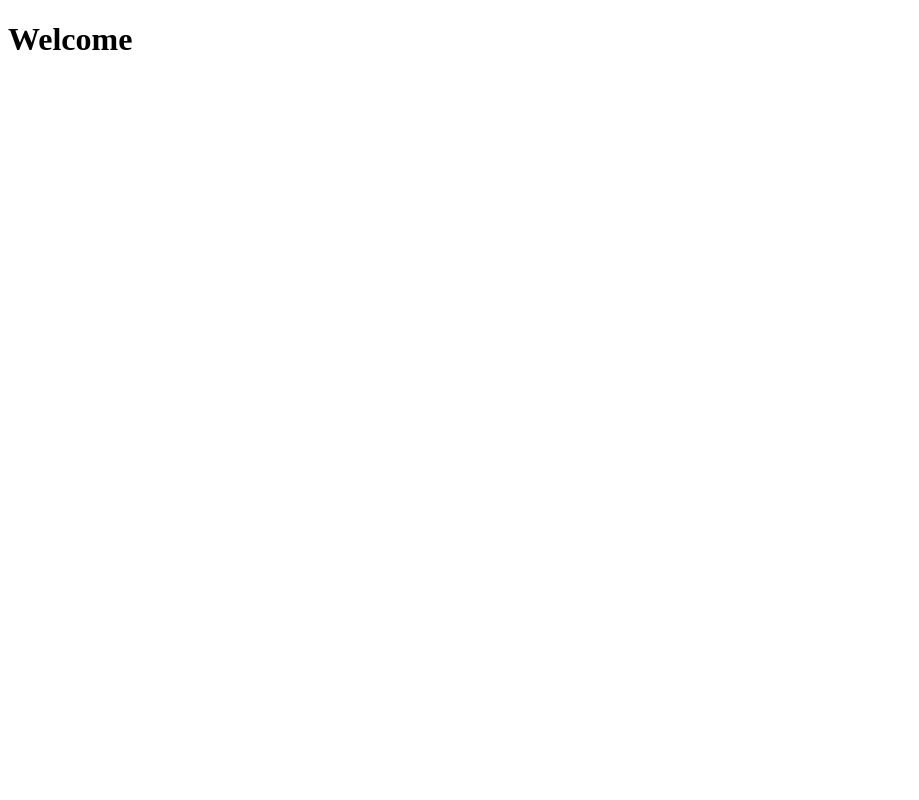
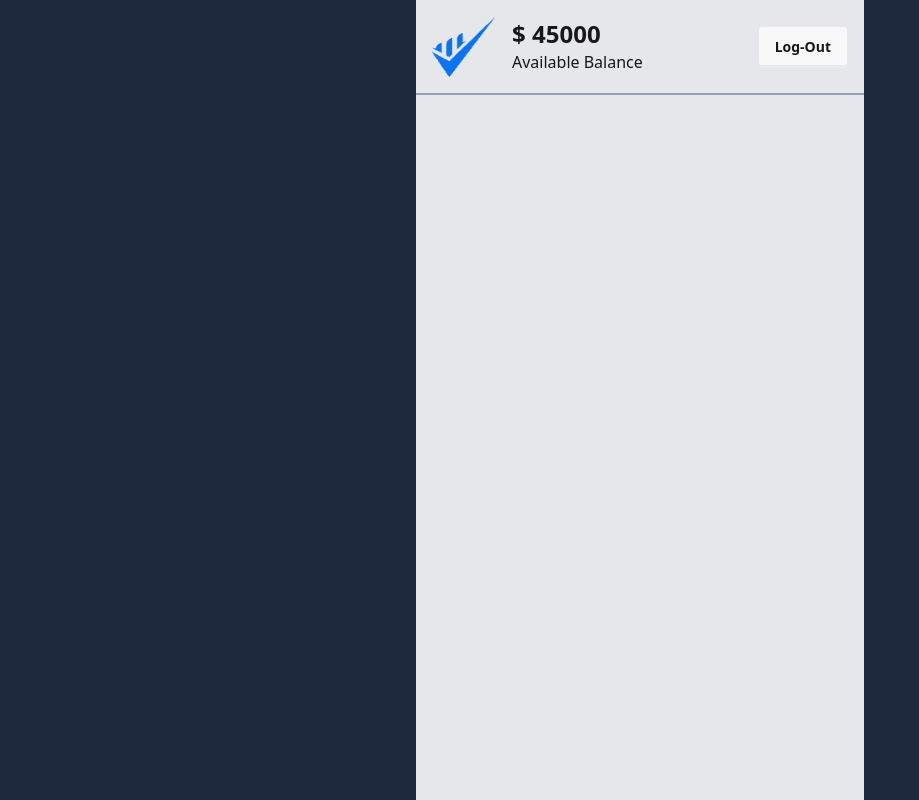
Before and after one commit to Antorkarmokar28/Payoo-js, a plain HTML site: page main.html in a window 1280 px wide. Shown: the whole page, without its empty margins (0-919 px from the left). Drawn offline with nearby package versions, Linux system fonts and the light colour scheme.

Commit message:
This project in header section added

```diff
--- a/main.html
+++ b/main.html
@@ -3,9 +3,40 @@
   <head>
     <meta charset="UTF-8" />
     <meta name="viewport" content="width=device-width, initial-scale=1.0" />
-    <title>Document</title>
+    <title>Main</title>
+    <link
+      href="https://cdn.jsdelivr.net/npm/daisyui@5"
+      rel="stylesheet"
+      type="text/css"
+    />
+    <script src="https://cdn.jsdelivr.net/npm/@tailwindcss/browser@4"></script>
   </head>
   <body>
-    <h1 class="text-center">Welcome</h1>
+    <main>
+      <section class="bg-slate-800">
+        <div class="max-w-md min-h-screen bg-gray-200 mx-auto">
+          <!-- header -->
+          <header>
+            <!-- navbar -->
+            <nav
+              class="flex justify-between items-center p-4 border-b-2 border-slate-400"
+            >
+              <div class="flex items-center gap-4">
+                <div>
+                  <img class="w-16" src="./assets/Group.png" alt="logo" />
+                </div>
+                <div>
+                  <h3 class="text-2xl font-bold">$ 45000</h3>
+                  <p>Available Balance</p>
+                </div>
+              </div>
+              <div>
+                <button class="btn">Log-Out</button>
+              </div>
+            </nav>
+          </header>
+        </div>
+      </section>
+    </main>
   </body>
 </html>
```
